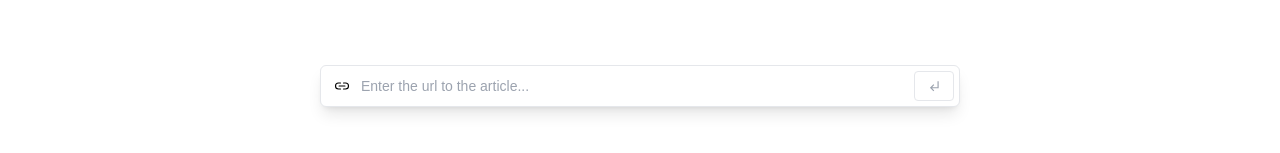
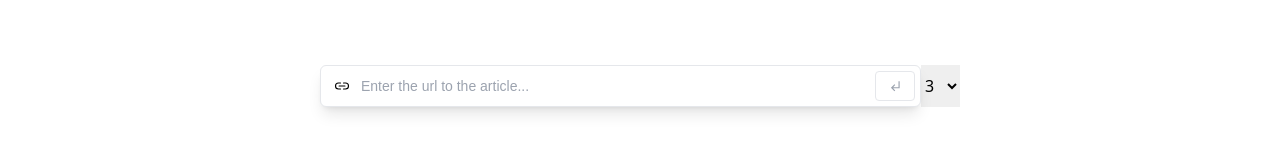
Before and after one commit to AyodejiOmole/InsightIQ, a React (Vite) app: page / in a window 1280 px wide. Shown: the part 255-408 px from the top of the page. Built offline with nearby package versions, Linux system fonts and the light colour scheme.

Commit message:
added article length option for users

```diff
--- a/src/components/Demo.tsx
+++ b/src/components/Demo.tsx
@@ -16,6 +16,8 @@ const Demo = () => {
     summary: ""
   });
 
+  const [articleLength, setArticleLength] = useState<string | number>(3);
+
   const [copied, setCopied] = useState< null | boolean>();
 
   const [allArticles, setAllArticles] = useState<[] | IArticle[]>([]);
@@ -32,7 +34,8 @@ const Demo = () => {
 
   const handleSubmit = async (event: any) => {
     event.preventDefault();
-    const { data } = await getSummary({ articleUrl: article.url});
+    // const { data } = await getSummary({ articleUrl: article.url});
+    const { data } = await getSummary({ articleUrl: article.url, length: articleLength});
 
     if(data?.summary) {
       const newArticle = {...article, summary: data.summary};
@@ -50,14 +53,17 @@ const Demo = () => {
     setTimeout(() => setCopied(false), 3000)
   }
 
+  const articleLengthOptions = [1, 2, 3, 4, 5, 6, 7, 8, 9, 10];
+
   return (
     <section className="mt-16 w-full flex justify-center lg:mx-0">
 
       {/* Search bar */}
       <div className='flex justify-center flex-col lg:w-1/2 w-full gap-2'>
         <form
-          className="relative flex justify-center items-center"
+          className="flex justify-between"
           onSubmit={handleSubmit}>
+            <div className='w-full relative flex justify-center items-center'>
               <IoLinkOutline
                 className="absolute left-0 my-2 ml-3 w-5"
               />
@@ -74,6 +80,20 @@ const Demo = () => {
               >
                 <MdSubdirectoryArrowLeft />
               </button>
+            </div>
+
+
+            <select id="articleLength" name="length" value={articleLength} onChange={(e) => setArticleLength(e.target.value)}>
+              {
+                articleLengthOptions.map((number: number, index: number) => {
+                  return (
+                    <option value={number} key={index}>
+                      {number}
+                    </option>
+                  )
+                })
+              }
+            </select>
         </form>
 
         <History articles={allArticles} currentArticle={article} handleCopy={handleCopyUrl} setArticle={setArticle} copied={copied}/>
--- a/src/services/article.ts
+++ b/src/services/article.ts
@@ -16,8 +16,8 @@ export const articleApi: any = createApi({
         }
     }),
     endpoints: (builder) => ({
-        getSummary: builder.query<Summary, { articleUrl: string}>({
-            query: (params) => `/summarize?url=${encodeURIComponent(params.articleUrl)}&length=3`
+        getSummary: builder.query<Summary, { articleUrl: string, length: number }>({
+            query: (params) => `/summarize?url=${encodeURIComponent(params.articleUrl)}&length=${length}`
         })
     }),
 });
```
Lines whose indentation alone changed are shown as unchanged.
